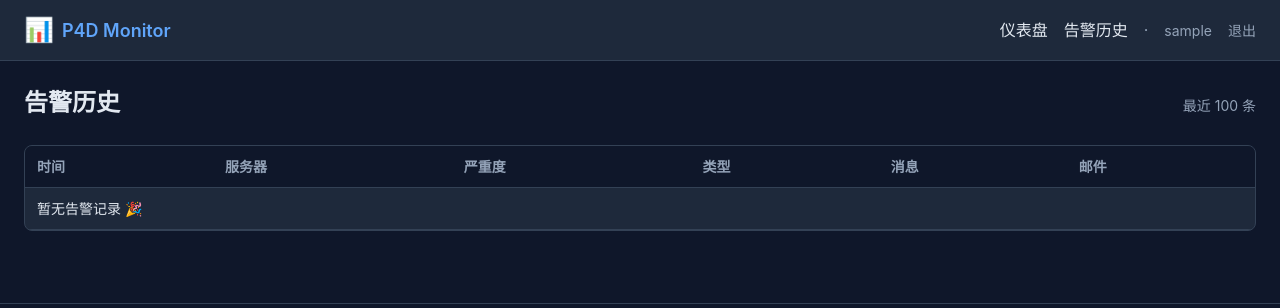
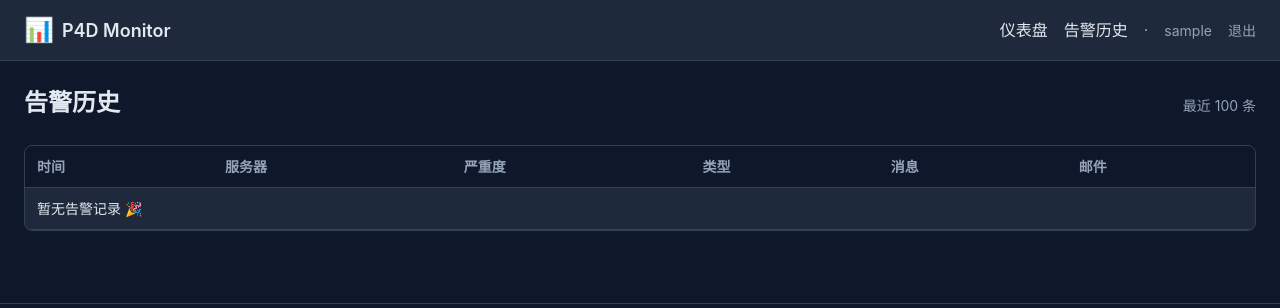
Before and after one commit to ziwuxin1/p4d-monitor, a Flask app: page /alerts in a window 1280 px wide. Shown: the top 308 px of the page. Run offline with Flask 3, Linux system fonts and the light colour scheme; the visitor is signed in with stand-in values (Sample User, id 1); data that the repository does not hold is empty.

Commit message:
style: brand 链接去除下划线 + cursor pointer

```diff
--- a/static/style.css
+++ b/static/style.css
@@ -39,6 +39,9 @@ a:hover { text-decoration: underline; }
     z-index: 10;
 }
 .brand {
+    text-decoration: none;
+    color: inherit;
+    cursor: pointer;
     display: flex;
     align-items: center;
     gap: 8px;
```
